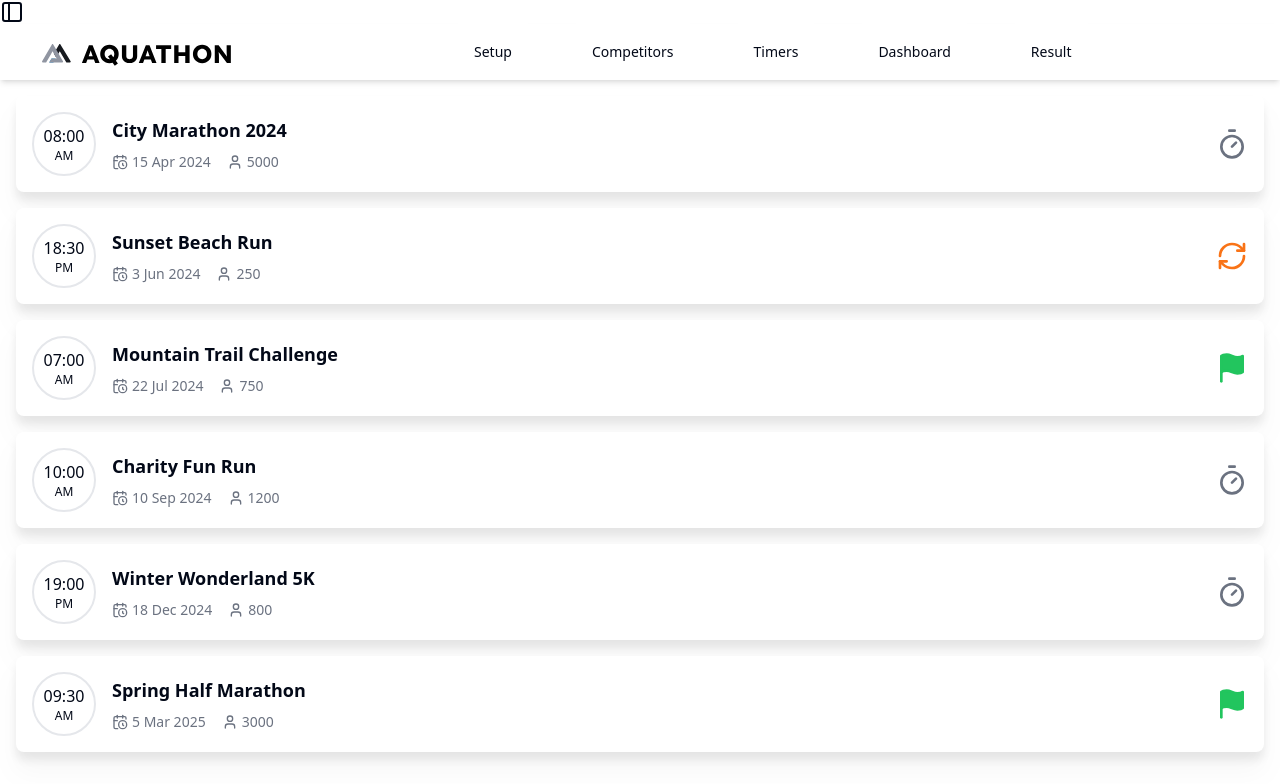
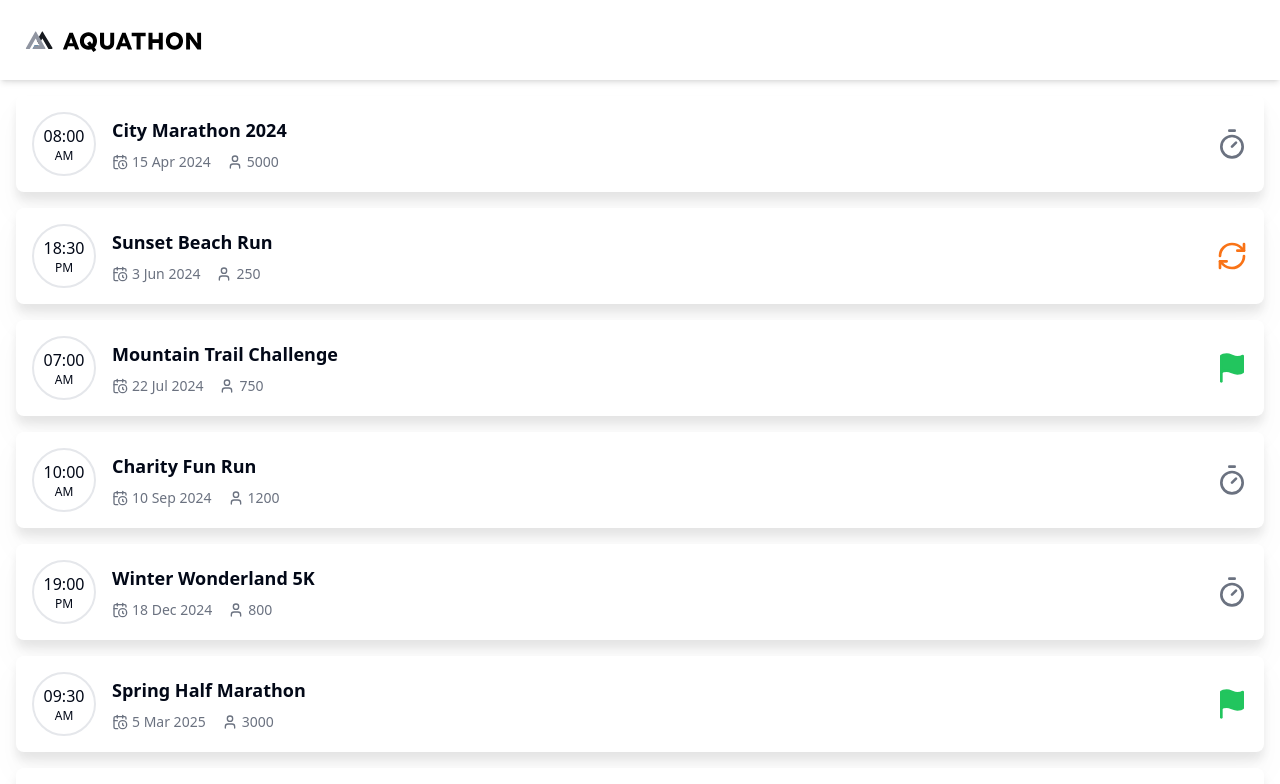
Before and after one commit to ronanpnc/AQUATHON-APP, a Next.js app in the folder aquathon_frontend/: page /races in a window 1280 px wide. Shown: the top 784 px of the page. Built offline with nearby package versions, Linux system fonts and the light colour scheme.

Commit message:
feat: add header components (AA-50)

```diff
--- a/aquathon_frontend/src/app/layout.tsx
+++ b/aquathon_frontend/src/app/layout.tsx
@@ -1,4 +1,3 @@
-import { Sidebar } from 'lucide-react';
 import { type Metadata } from 'next';
 
 import '@/styles/globals.css';
@@ -15,9 +14,8 @@ export default function RootLayout({ children }: Readonly<{ children: React.Reac
   return (
     <html lang='en'>
       <body>
-        <Sidebar />
         <TopNav />
-        <main>{children}</main>
+        <main className='pt-20'>{children}</main>
       </body>
     </html>
   );
--- a/aquathon_frontend/src/app/races/page.tsx
+++ b/aquathon_frontend/src/app/races/page.tsx
@@ -26,7 +26,7 @@ export default function MyRace() {
 
   return (
     <div className='p-4'>
-      {races.map((race) => (
+      {[...races, ...races, ...races, ...races, ...races].map((race) => (
         <RaceCard
           key={race.id}
           id={race.id}
--- a/aquathon_frontend/src/components/layouts/TopNav.tsx
+++ b/aquathon_frontend/src/components/layouts/TopNav.tsx
@@ -1,59 +1,23 @@
 'use client';
 
-import {
-  NavigationMenu,
-  NavigationMenuItem,
-  NavigationMenuLink,
-  NavigationMenuList,
-} from '@radix-ui/react-navigation-menu';
 import Image from 'next/image';
 import Link from 'next/link';
-import { usePathname } from 'next/navigation';
 import React from 'react';
 
-import { navigationMenuTriggerStyle } from '../ui/navigation-menu';
-
 export function TopNav() {
-  const pathname = usePathname();
-
-  const menuItems = [
-    { href: '/racer/setup', label: 'Setup' },
-    { href: '/racer/competitors', label: 'Competitors' },
-    { href: '/racer/timers', label: 'Timers' },
-    { href: '/racer/dashboard', label: 'Dashboard' },
-    { href: '/racer/result', label: 'Result' },
-  ];
-
   return (
-    <NavigationMenu className='w-full bg-white shadow-md'>
-      <NavigationMenuList className='flex flex-row justify-start items-end space-x-4 px-6 h-14'>
-        <NavigationMenuItem className='mr-48'>
+    <nav className='w-full bg-white shadow-md fixed top-0 left-0 right-0 z-10'>
+      <div className='flex items-center h-20 px-6'>
         <Link href='/' passHref>
           <Image
             src='/assets/icons/ic_logo.svg'
             alt='Logo'
-              width={210}
-              height={140}
-              className='cursor-pointer pl-4 pb-2'
+            width={180}
+            height={50}
+            className='cursor-pointer'
           />
         </Link>
-        </NavigationMenuItem>
-        {menuItems.map((item) => (
-          <NavigationMenuItem key={item.href} className='px-4'>
-            <Link href={item.href} legacyBehavior passHref>
-              <NavigationMenuLink
-                className={`${navigationMenuTriggerStyle()} pb-6 pt-8 text-lg ${
-                  pathname === item.href
-                    ? 'border-b-4 border-primary rounded-none'
-                    : 'rounded-none border-transparent border-b-4'
-                }`}
-              >
-                {item.label}
-              </NavigationMenuLink>
-            </Link>
-          </NavigationMenuItem>
-        ))}
-      </NavigationMenuList>
-    </NavigationMenu>
+      </div>
+    </nav>
   );
 }
```
Lines whose indentation alone changed are shown as unchanged.
